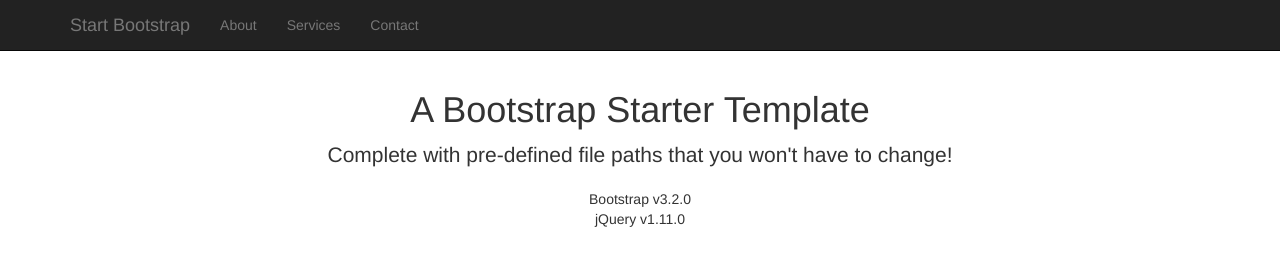
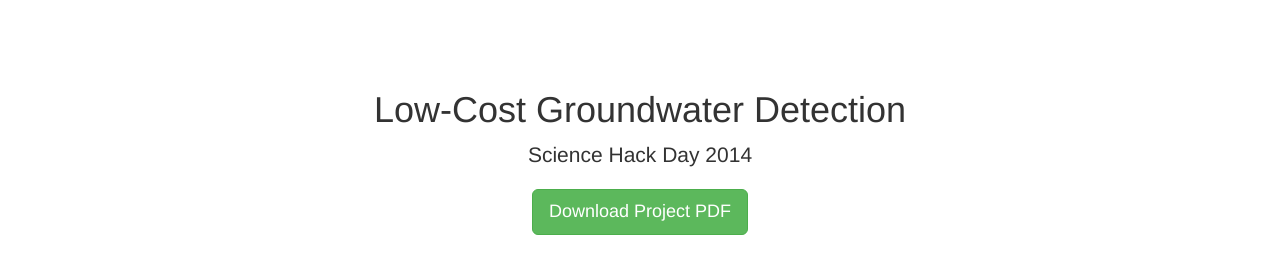
Before and after one commit to groundwaterhack/groundwaterhack.github.io, a plain HTML site: page index.html in a window 1280 px wide. Drawn offline with Linux system fonts and the light colour scheme.

Commit message:
final website barebones

```diff
--- a/index.html
+++ b/index.html
@@ -9,7 +9,7 @@
     <meta name="description" content="">
     <meta name="author" content="">
 
-    <title>Bare - Start Bootstrap Template</title>
+    <title>Low-Cost Groundwater Detection</title>
 
     <!-- Bootstrap Core CSS -->
     <link href="css/bootstrap.min.css" rel="stylesheet">
@@ -32,53 +32,25 @@
 </head>
 
 <body>
-
-    <!-- Navigation -->
-    <nav class="navbar navbar-inverse navbar-fixed-top" role="navigation">
-        <div class="container">
-            <!-- Brand and toggle get grouped for better mobile display -->
-            <div class="navbar-header">
-                <button type="button" class="navbar-toggle" data-toggle="collapse" data-target="#bs-example-navbar-collapse-1">
-                    <span class="sr-only">Toggle navigation</span>
-                    <span class="icon-bar"></span>
-                    <span class="icon-bar"></span>
-                    <span class="icon-bar"></span>
-                </button>
-                <a class="navbar-brand" href="#">Start Bootstrap</a>
-            </div>
-            <!-- Collect the nav links, forms, and other content for toggling -->
-            <div class="collapse navbar-collapse" id="bs-example-navbar-collapse-1">
-                <ul class="nav navbar-nav">
-                    <li>
-                        <a href="#">About</a>
-                    </li>
-                    <li>
-                        <a href="#">Services</a>
-                    </li>
-                    <li>
-                        <a href="#">Contact</a>
-                    </li>
-                </ul>
-            </div>
-            <!-- /.navbar-collapse -->
-        </div>
-        <!-- /.container -->
-    </nav>
-
     <!-- Page Content -->
     <div class="container">
 
         <div class="row">
             <div class="col-lg-12 text-center">
-                <h1>A Bootstrap Starter Template</h1>
-                <p class="lead">Complete with pre-defined file paths that you won't have to change!</p>
-                <ul class="list-unstyled">
-                    <li>Bootstrap v3.2.0</li>
-                    <li>jQuery v1.11.0</li>
-                </ul>
+                <h1>Low-Cost Groundwater Detection</h1>
+                <p class="lead">Science Hack Day 2014</p>
             </div>
         </div>
-        <!-- /.row -->
+
+        <div class="row">
+            <div class="col-lg-12 text-center">
+                <div class="btn-group">
+                  <a href="https://www.dropbox.com/s/bz925lxf8dprxw1/SHD_lowcost_groundwater_detection.pdf" target="_blank"><button class="btn btn-success btn-lg" type="button">
+                    Download Project PDF
+                  </button></a>
+                </div>
+            </div>
+        </div>
 
     </div>
     <!-- /.container -->
```
